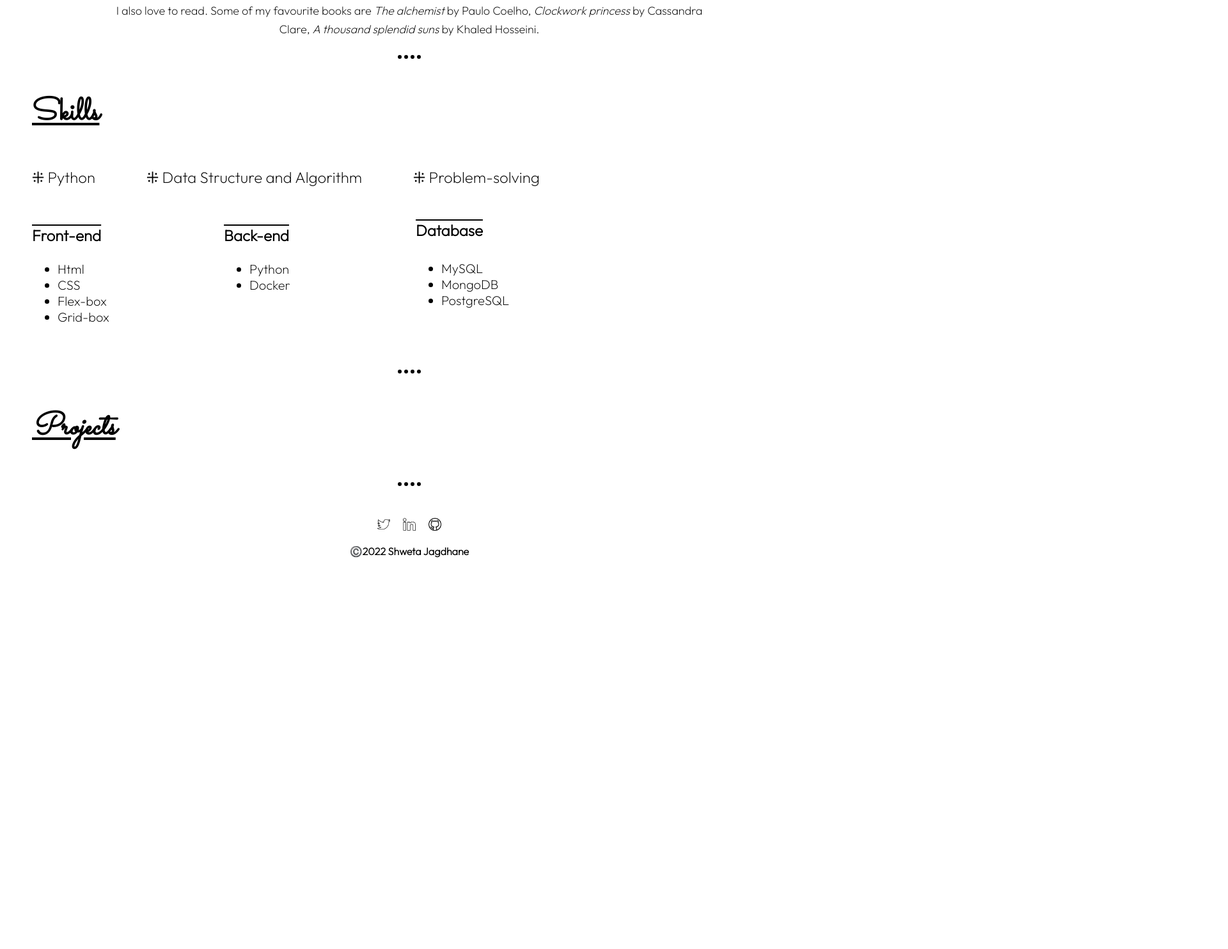
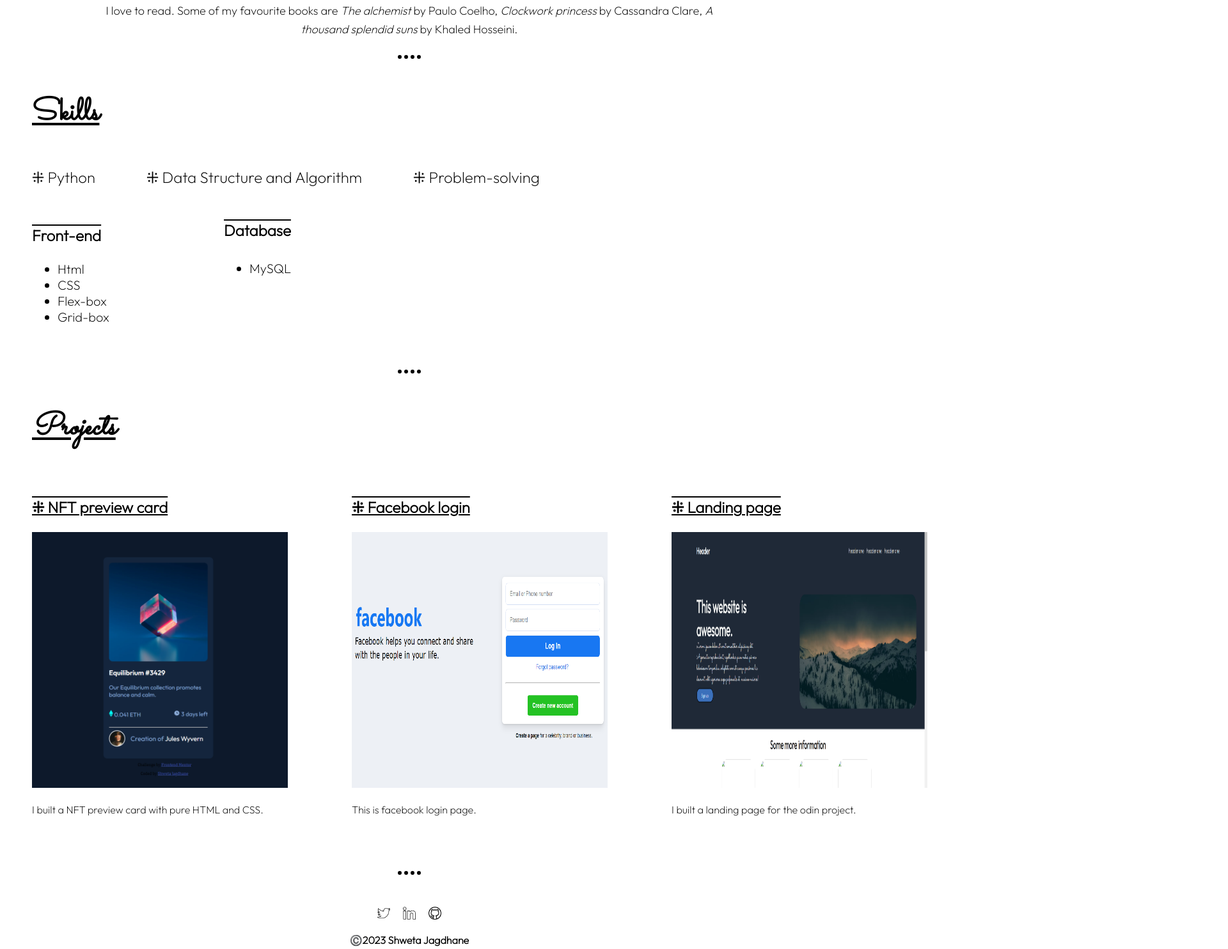
Before and after one commit to shw06/Portfolio, a plain HTML site: page about.html in a window 1280 px wide. Shown: the part 424-1908 px from the top of the page at 64% size, 1920 px wide, since content can reach past the window. Before the commit the page ends 1318 px from the top, so only its background shows below. Drawn offline with Linux system fonts and the light colour scheme.

Commit message:
edit projects

```diff
--- a/about.html
+++ b/about.html
@@ -27,11 +27,11 @@
     <div class="about-info">
         <h1>Hey, thanks for visiting my site.!</h1>
         <p id="name">Hi, I'm Shweta</p>
-        <p>I am an IT engineering final-year student from Mumbai University seeking a career in the IT business that would allow me to demonstrate and gain talents via hard effort, attention to detail, and exceptional organisational ability. Dedicated to learning, growing, and succeeding in this sector via hands-on learning and development work.</p>
+        <p>I am a software engineer from Mumbai University seeking a career in the IT business that would allow me to demonstrate and gain talents via hard effort, attention to detail, and exceptional organisational ability. Dedicated to learning, growing, and succeeding in this sector via hands-on learning and development work.</p>
         <br>
-        <p id="abt-2nd-para">I am a data science enthusiast. Python is one of my favourite programming languages. <em>HTML5</em>, <em>CSS</em>, and <em>Javascript</em>  are also known to me. I have a basic understanding of <em>Java</em>  and <em>SQL</em>.</p>
+        <p id="abt-2nd-para">I am a data lover. Python is one of my favourite programming languages. <em>HTML5</em>, <em>CSS</em>,<em>Javascript</em> and <em>SQL</em> are also known to me. I have a basic understanding of <em>Java</em>.</p>
         <br>
-        <p>I also love to read. Some of my favourite books are <em>The alchemist</em>  by Paulo Coelho, <em>Clockwork princess</em>  by Cassandra Clare, <em>A thousand splendid suns</em>  by Khaled Hosseini.</p>
+        <p>I love to read. Some of my favourite books are <em>The alchemist</em>  by Paulo Coelho, <em>Clockwork princess</em>  by Cassandra Clare, <em>A thousand splendid suns</em>  by Khaled Hosseini.</p>
     </div>
     <hr>
     <div id="skillsnprojects">
@@ -53,19 +53,10 @@
                             <li>Grid-box</li>
                         </ul>
                     </div>
-                    <div id="back-end">
-                        <h5>Back-end</h5>
-                        <ul id="back-end-list">
-                            <li>Python</li>
-                            <li>Docker</li>
-                        </ul>
-                    </div>
                     <div id="database">
                         <h4>Database</h4>
                         <ul id="database-list">
                             <li>MySQL</li>
-                            <li>MongoDB</li>
-                            <li>PostgreSQL</li>
                         </ul>
                     </div>
                 </div>
@@ -75,6 +66,30 @@
         <hr>
         <div id="project">
             <h1>Projects </h1>
+            <div class="project_container">
+                <div class="pro-1">
+                    <h5><a target="_blank" href="https://shw06.github.io/nft-preview-card/">⁜ NFT preview card</a></h5>
+                    <ul>
+                        <li><img class="project_img" src="css/images/nft.png" alt="nft card"></li>
+                        <li>I built a NFT preview card with pure HTML and CSS.</li>
+                    </ul>
+                    <img src="" alt="">
+                </div>
+                <div class="pro-2">
+                    <h5><a href="http://shw06.github.io/facebook-login-signup/" target="_blank">⁜ Facebook login</a></h5>
+                    <ul>
+                        <li><img class="project_img" src="css/images/fb.png" alt="fb"></li>
+                        <li>This is facebook login page.</li>
+                    </ul>
+                </div>
+                <div class="pro-3">
+                    <h5><a href="http://shw06.github.io/landing-page/" target="_blank">⁜ Landing page</a></h5>
+                    <ul>
+                        <li><img class="project_img" src="css/images/ld.png" alt="landing page"></li>
+                        <li>I built a landing page for the odin project.</li>
+                    </ul>
+                </div>
+            </div>
         </div>
         <hr>
         <div class="footer">
@@ -83,6 +98,6 @@
             <a href="https://github.com/shw06" target="_blank"><img class="footer-img"  src="css/images/github.png" alt="GitHub"></a>
         </div>
     </div>
-    <h4 class="copyright">©️2022 Shweta Jagdhane</h4>
+    <h4 class="copyright">©️2023 Shweta Jagdhane</h4>
 </body>
 </html>
--- a/css/styles.css
+++ b/css/styles.css
@@ -228,7 +228,8 @@ hr {
     text-underline-offset: 5px;
 }
 
-.languages {
+.languages,
+.project_container {
     font-family: 'Outfit', sans-serif;
 }
 
@@ -264,3 +265,33 @@ ul#front-end-list,
     display: grid;
     grid-template-columns: 300px 300px 300px;
 }
+
+.project_container{
+    display: grid;
+    grid-template-columns: 500px 500px 500px;
+}
+
+.project_container h5 {
+    font-size: 1.5rem;
+    text-decoration: overline;
+}
+
+.project_container a {
+    color: #000000;
+}
+
+.pro-1 img{
+    width: 400px;
+}
+
+.pro-2 img,
+.pro-3 img{
+    width: 400px;
+    height: 400px;
+}
+
+.project_container ul{
+    padding: 0;
+    display: flex;
+    flex-direction: column;
+}
```
Also changed, not shown: css/images/fb.png (added), css/images/ld.png (added), css/images/nft.png (added).
